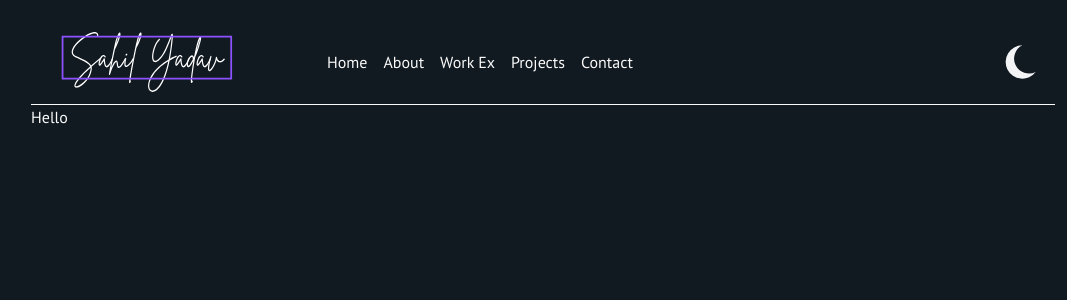
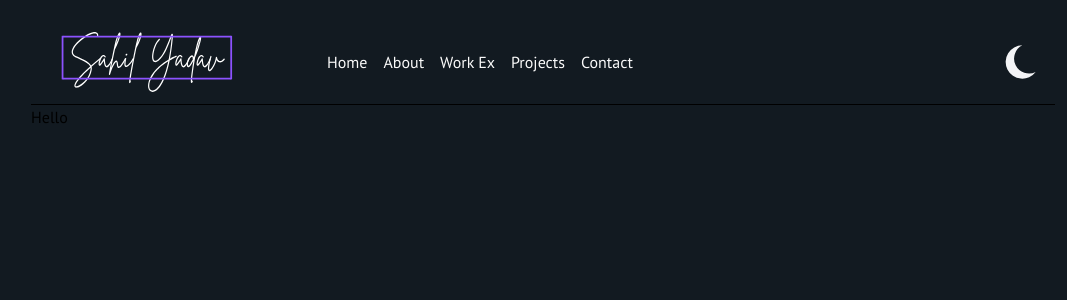
Before and after one commit to sahilyadav10/sahilten.com, a Next.js app: page / in a window 1280 px wide. Shown: the top 300 px of the page, without its empty margins (97-1164 px from the left). Built offline with nearby package versions, Linux system fonts and the light colour scheme.

Commit message:
improve dark mode handling

```diff
--- a/src/app/globals.css
+++ b/src/app/globals.css
@@ -4,11 +4,13 @@
     --color-theme-dark: #121A21;
 }
 
+@custom-variant dark (&:where(.dark, .dark *));
+
 html {
     font-family: var(--font-ptSans);
-    @apply text-neutral-900 bg-neutral-50;
+    @apply  bg-neutral-50;
 }
 
 .dark {
-    @apply bg-theme-dark text-neutral-50;
+    @apply bg-theme-dark;
 }
--- a/src/components/generic/Navbar.tsx
+++ b/src/components/generic/Navbar.tsx
@@ -10,11 +10,21 @@ export default function Navbar() {
           <Logo height={60} width={200} />
         </div>
         <div className=" flex items-center gap-4">
-          <p>Home</p>
-          <p>About</p>
-          <p>Work Ex</p>
-          <p>Projects</p>
-          <p>Contact</p>
+          <p className="font-medium text-neutral-900 dark:text-neutral-50">
+            Home
+          </p>
+          <p className="font-medium text-neutral-900 dark:text-neutral-50">
+            About
+          </p>
+          <p className="font-medium text-neutral-900 dark:text-neutral-50">
+            Work Ex
+          </p>
+          <p className="font-medium text-neutral-900 dark:text-neutral-50">
+            Projects
+          </p>
+          <p className="font-medium text-neutral-900 dark:text-neutral-50">
+            Contact
+          </p>
         </div>
       </div>
       <DarkModeToggle />
```
